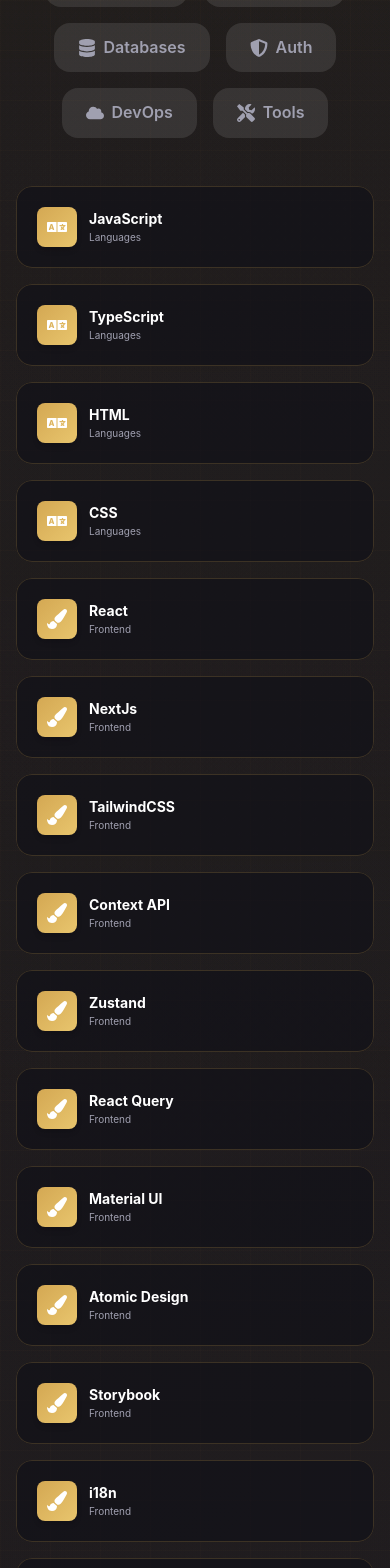
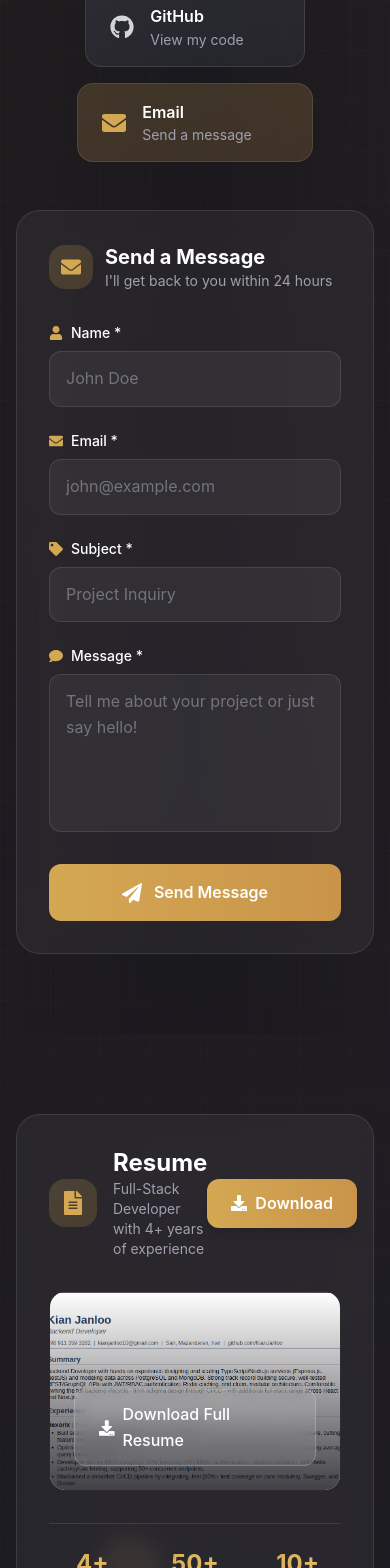
Before and after one commit to KianJanloo/myself, a React (Vite) app: page / in a window 390 px wide. Shown: the part 7700-9268 px from the top of the page. Built offline with nearby package versions, Linux system fonts and the light colour scheme; no server answers; what @heroui/react would draw is missing.

Commit message:
feat(design)

```diff
--- a/src/components/landing/Landing.tsx
+++ b/src/components/landing/Landing.tsx
@@ -5,7 +5,6 @@
 import Experience from "./experience/Experience"
 import Projects from "./projects/Projects"
 import ResumeBox from "./resume-box/ResumeBox"
-import Skills from "./skills/Skills"
 import Summary from "./summary/Summary"
 import ThemeSwitcher from "../common/ThemeSwitcher"
 import ViewModeToggle from "../common/ViewModeToggle"
@@ -16,7 +15,6 @@
   { name: "About", href: "#summary" },
   { name: "Experience", href: "#experiences" },
   { name: "Projects", href: "#projects" },
-  { name: "Skills", href: "#skills" },
   { name: "Contact", href: "#contact" }
 ] as const
 
@@ -250,26 +248,6 @@
             </div>
           </section>
 
-          <section id="skills" className="py-20" aria-label="Technical Skills">
-            <div className="max-w-7xl mx-auto px-4 sm:px-6 lg:px-8">
-              <motion.header
-                initial={{ opacity: 0, y: 20 }}
-                whileInView={{ opacity: 1, y: 0 }}
-                transition={{ duration: 0.6 }}
-                viewport={{ once: true }}
-                className="text-center mb-16"
-              >
-                <FlipText className="font-bold text-5xl tracking-tight gradient-text mb-4">
-                  Skills
-                </FlipText>
-                <p className="text-xl text-text-muted max-w-2xl mx-auto">
-                  Technologies and tools I work with to bring ideas to life
-                </p>
-              </motion.header>
-              <Skills />
-            </div>
-          </section>
-
           <section id="contact" className="py-20 bg-gradient-to-r from-transparent via-secondary/30 to-transparent" aria-label="Contact Information">
             <div className="max-w-7xl mx-auto px-4 sm:px-6 lg:px-8">
               <motion.header
--- a/src/components/landing/contact/Contact.tsx
+++ b/src/components/landing/contact/Contact.tsx
@@ -1,31 +1,75 @@
 import { FaGithub, FaLinkedin, FaEnvelope } from 'react-icons/fa'
-import ContactCard from './ContactCard'
 import ContactForm from './ContactForm'
+import { motion } from 'framer-motion'
+
+const socialLinks = [
+  {
+    icon: <FaLinkedin />,
+    title: "LinkedIn",
+    description: "Connect professionally",
+    link: "https://www.linkedin.com/in/kian-janloo-6b7473344/",
+    color: "from-blue-500/20 to-blue-600/20",
+    hoverColor: "group-hover:from-blue-500/30 group-hover:to-blue-600/30",
+    iconColor: "text-blue-400 group-hover:text-blue-300"
+  },
+  {
+    icon: <FaGithub />,
+    title: "GitHub",
+    description: "View my code",
+    link: "https://github.com/KianJanloo",
+    color: "from-gray-500/20 to-gray-600/20",
+    hoverColor: "group-hover:from-gray-500/30 group-hover:to-gray-600/30",
+    iconColor: "text-gray-300 group-hover:text-white"
+  },
+  {
+    icon: <FaEnvelope />,
+    title: "Email",
+    description: "Send a message",
+    link: "mailto:KianJanloo10@gmail.com",
+    color: "from-accent/20 to-accent-secondary/20",
+    hoverColor: "group-hover:from-accent/30 group-hover:to-accent-secondary/30",
+    iconColor: "text-accent group-hover:text-gold-light"
+  }
+]
 
 const Contact = () => {
   return (
-    <div className="space-y-16">
-      <div className='grid grid-cols-1 md:grid-cols-2 lg:grid-cols-3 gap-6 max-w-5xl mx-auto'>
-        <ContactCard
-          icon={<FaLinkedin />}
-          title="LinkedIn"
-          value='Connect with me on LinkedIn for professional networking and collaboration opportunities.'
-          link="https://www.linkedin.com/in/kian-janloo-6b7473344/"
-        />
-        <ContactCard
-          icon={<FaGithub />}
-          title="GitHub"
-          value='Explore my repositories and contributions to open source projects.'
-          link="https://github.com/KianJanloo"
-        />
-        <ContactCard
-          icon={<FaEnvelope />}
-          title="Email"
-          value='Get in touch directly for project inquiries and collaboration opportunities.'
-          link="mailto:KianJanloo10@gmail.com"
-        />
+    <div className="space-y-12">
+      {/* Social Links - Horizontal Bar */}
+      <div className="flex flex-wrap justify-center gap-4 max-w-4xl mx-auto">
+        {socialLinks.map((social, index) => (
+          <motion.a
+            key={social.title}
+            href={social.link}
+            target="_blank"
+            rel="noopener noreferrer"
+            initial={{ opacity: 0, y: 20 }}
+            whileInView={{ opacity: 1, y: 0 }}
+            transition={{ duration: 0.5, delay: index * 0.1 }}
+            viewport={{ once: true }}
+            className={`group relative flex items-center gap-4 px-6 py-4 rounded-2xl bg-gradient-to-br ${social.color} ${social.hoverColor} border border-white/10 hover:border-white/20 transition-all duration-300 hover:shadow-lg hover:shadow-accent/10 backdrop-blur-sm`}
+          >
+            <div className={`text-2xl ${social.iconColor} transition-colors duration-300`}>
+              {social.icon}
+            </div>
+            <div className="text-left">
+              <h3 className="font-semibold text-text-primary group-hover:text-white transition-colors duration-300">
+                {social.title}
+              </h3>
+              <p className="text-sm text-text-muted group-hover:text-text-primary/80 transition-colors duration-300">
+                {social.description}
+              </p>
+            </div>
+            <div className="ml-auto opacity-0 group-hover:opacity-100 transition-opacity duration-300">
+              <svg className="w-5 h-5 text-text-muted group-hover:text-accent" fill="none" stroke="currentColor" viewBox="0 0 24 24">
+                <path strokeLinecap="round" strokeLinejoin="round" strokeWidth={2} d="M10 6H6a2 2 0 00-2 2v10a2 2 0 002 2h10a2 2 0 002-2v-4M14 4h6m0 0v6m0-6L10 14" />
+              </svg>
+            </div>
+          </motion.a>
+        ))}
       </div>
 
+      {/* Contact Form */}
       <ContactForm />
     </div>
   )
--- a/src/components/landing/contact/ContactForm.tsx
+++ b/src/components/landing/contact/ContactForm.tsx
@@ -1,6 +1,6 @@
 import { useState } from 'react'
 import { motion } from 'framer-motion'
-import { FaPaperPlane, FaCheck, FaExclamationTriangle, FaEnvelope } from 'react-icons/fa'
+import { FaPaperPlane, FaCheck, FaExclamationTriangle, FaEnvelope, FaUser, FaTag, FaComment } from 'react-icons/fa'
 import { sendEmail, createEmailLink } from '../../../utils/service/emailService'
 
 interface FormData {
@@ -101,114 +101,148 @@
     <motion.div
       initial={{ opacity: 0, y: 20 }}
       whileInView={{ opacity: 1, y: 0 }}
-      transition={{ duration: 0.5 }}
+      transition={{ duration: 0.5, delay: 0.3 }}
       viewport={{ once: true }}
-      className="max-w-5xl mx-auto"
+      className="max-w-4xl mx-auto"
     >
-      <div className="glass rounded-2xl p-8 border border-white/20">
-        <h3 className="text-2xl font-bold text-text-primary mb-6 text-center gradient-text">
-          Send me a message
+      <div className="relative group">
+        {/* Glow effect */}
+        <div className="absolute -inset-1 bg-gradient-to-r from-accent/10 via-accent-secondary/10 to-accent/10 rounded-3xl blur-xl opacity-0 group-hover:opacity-100 transition-opacity duration-500" />
+
+        <div className="relative glass rounded-3xl p-8 md:p-10 border border-white/10 group-hover:border-accent/20 transition-all duration-500">
+          <div className="flex items-center gap-3 mb-8">
+            <div className="p-3 bg-gradient-to-br from-accent/20 to-accent-secondary/20 rounded-2xl">
+              <FaEnvelope className="w-5 h-5 text-accent" />
+            </div>
+            <div>
+              <h3 className="text-xl font-bold text-text-primary">
+                Send a Message
               </h3>
+              <p className="text-sm text-text-muted">
+                I'll get back to you within 24 hours
+              </p>
+            </div>
+          </div>
 
           <form onSubmit={handleSubmit} className="space-y-6">
             <div className="grid md:grid-cols-2 gap-6">
-            <div>
-              <label htmlFor="name" className="block text-sm font-medium text-text-primary mb-2">
+              <div className="space-y-2">
+                <label htmlFor="name" className="flex items-center gap-2 text-sm font-medium text-text-primary">
+                  <FaUser className="w-3.5 h-3.5 text-accent" />
                   Name *
                 </label>
+                <div className="relative">
                   <input
                     type="text"
                     id="name"
                     name="name"
                     value={formData.name}
                     onChange={handleChange}
-                className={`w-full px-4 py-3 rounded-lg bg-white/5 border transition-colors ${
-                  errors.name ? 'border-red-500' : 'border-white/20 focus:border-accent'
-                } text-text-primary placeholder-text-muted focus:outline-none focus:ring-2 focus:ring-accent/20`}
-                placeholder="Your name"
+                    className={`w-full px-4 py-3.5 rounded-xl bg-white/5 border transition-all duration-300 ${
+                      errors.name
+                        ? 'border-red-500/50 focus:border-red-500'
+                        : 'border-white/10 focus:border-accent/50 hover:border-white/20'
+                    } text-text-primary placeholder-text-muted/60 focus:outline-none focus:ring-2 focus:ring-accent/20 focus:bg-white/8`}
+                    placeholder="John Doe"
                   />
                   {errors.name && (
-                <p className="text-red-400 text-sm mt-1 flex items-center gap-1">
+                    <p className="text-red-400 text-xs mt-1.5 flex items-center gap-1.5">
                       <FaExclamationTriangle className="w-3 h-3" />
                       {errors.name}
                     </p>
                   )}
                 </div>
+              </div>
 
-            <div>
-              <label htmlFor="email" className="block text-sm font-medium text-text-primary mb-2">
+              <div className="space-y-2">
+                <label htmlFor="email" className="flex items-center gap-2 text-sm font-medium text-text-primary">
+                  <FaEnvelope className="w-3.5 h-3.5 text-accent" />
                   Email *
                 </label>
+                <div className="relative">
                   <input
                     type="email"
                     id="email"
                     name="email"
                     value={formData.email}
                     onChange={handleChange}
-                className={`w-full px-4 py-3 rounded-lg bg-white/5 border transition-colors ${
-                  errors.email ? 'border-red-500' : 'border-white/20 focus:border-accent'
-                } text-text-primary placeholder-text-muted focus:outline-none focus:ring-2 focus:ring-accent/20`}
-                placeholder="your.email@example.com"
+                    className={`w-full px-4 py-3.5 rounded-xl bg-white/5 border transition-all duration-300 ${
+                      errors.email
+                        ? 'border-red-500/50 focus:border-red-500'
+                        : 'border-white/10 focus:border-accent/50 hover:border-white/20'
+                    } text-text-primary placeholder-text-muted/60 focus:outline-none focus:ring-2 focus:ring-accent/20 focus:bg-white/8`}
+                    placeholder="john@example.com"
                   />
                   {errors.email && (
-                <p className="text-red-400 text-sm mt-1 flex items-center gap-1">
+                    <p className="text-red-400 text-xs mt-1.5 flex items-center gap-1.5">
                       <FaExclamationTriangle className="w-3 h-3" />
                       {errors.email}
                     </p>
                   )}
                 </div>
               </div>
+            </div>
 
-          <div>
-            <label htmlFor="subject" className="block text-sm font-medium text-text-primary mb-2">
+            <div className="space-y-2">
+              <label htmlFor="subject" className="flex items-center gap-2 text-sm font-medium text-text-primary">
+                <FaTag className="w-3.5 h-3.5 text-accent" />
                 Subject *
               </label>
+              <div className="relative">
                 <input
                   type="text"
                   id="subject"
                   name="subject"
                   value={formData.subject}
                   onChange={handleChange}
-              className={`w-full px-4 py-3 rounded-lg bg-white/5 border transition-colors ${
-                errors.subject ? 'border-red-500' : 'border-white/20 focus:border-accent'
-              } text-text-primary placeholder-text-muted focus:outline-none focus:ring-2 focus:ring-accent/20`}
-              placeholder="What's this about?"
+                  className={`w-full px-4 py-3.5 rounded-xl bg-white/5 border transition-all duration-300 ${
+                    errors.subject
+                      ? 'border-red-500/50 focus:border-red-500'
+                      : 'border-white/10 focus:border-accent/50 hover:border-white/20'
+                  } text-text-primary placeholder-text-muted/60 focus:outline-none focus:ring-2 focus:ring-accent/20 focus:bg-white/8`}
+                  placeholder="Project Inquiry"
                 />
                 {errors.subject && (
-              <p className="text-red-400 text-sm mt-1 flex items-center gap-1">
+                  <p className="text-red-400 text-xs mt-1.5 flex items-center gap-1.5">
                     <FaExclamationTriangle className="w-3 h-3" />
                     {errors.subject}
                   </p>
                 )}
               </div>
+            </div>
 
-          <div>
-            <label htmlFor="message" className="block text-sm font-medium text-text-primary mb-2">
+            <div className="space-y-2">
+              <label htmlFor="message" className="flex items-center gap-2 text-sm font-medium text-text-primary">
+                <FaComment className="w-3.5 h-3.5 text-accent" />
                 Message *
               </label>
+              <div className="relative">
                 <textarea
                   id="message"
                   name="message"
                   value={formData.message}
                   onChange={handleChange}
-              rows={6}
-              className={`w-full px-4 py-3 rounded-lg bg-white/5 border transition-colors resize-none ${
-                errors.message ? 'border-red-500' : 'border-white/20 focus:border-accent'
-              } text-text-primary placeholder-text-muted focus:outline-none focus:ring-2 focus:ring-accent/20`}
+                  rows={5}
+                  className={`w-full px-4 py-3.5 rounded-xl bg-white/5 border transition-all duration-300 resize-none ${
+                    errors.message
+                      ? 'border-red-500/50 focus:border-red-500'
+                      : 'border-white/10 focus:border-accent/50 hover:border-white/20'
+                  } text-text-primary placeholder-text-muted/60 focus:outline-none focus:ring-2 focus:ring-accent/20 focus:bg-white/8`}
                   placeholder="Tell me about your project or just say hello!"
                 />
                 {errors.message && (
-              <p className="text-red-400 text-sm mt-1 flex items-center gap-1">
+                  <p className="text-red-400 text-xs mt-1.5 flex items-center gap-1.5">
                     <FaExclamationTriangle className="w-3 h-3" />
                     {errors.message}
                   </p>
                 )}
               </div>
+            </div>
 
             <motion.button
               type="submit"
               disabled={isSubmitting}
-            className="w-full bg-gradient-to-r cursor-pointer from-accent to-accent-secondary text-white py-4 px-6 rounded-lg font-semibold hover:shadow-lg transition-all duration-300 disabled:opacity-50 disabled:cursor-not-allowed flex items-center justify-center gap-2"
+              className="w-full bg-gradient-to-r from-accent to-accent-secondary text-white py-4 px-6 rounded-xl font-semibold hover:shadow-lg hover:shadow-accent/25 transition-all duration-300 disabled:opacity-50 disabled:cursor-not-allowed flex items-center justify-center gap-3 cursor-pointer"
               whileHover={{ scale: isSubmitting ? 1 : 1.02 }}
               whileTap={{ scale: isSubmitting ? 1 : 0.98 }}
             >
@@ -234,8 +268,9 @@
               <motion.div
                 initial={{ opacity: 0, y: 10 }}
                 animate={{ opacity: 1, y: 0 }}
-              className="text-center text-green-400 text-sm"
+                className="text-center text-green-400 text-sm flex items-center justify-center gap-2"
               >
+                <FaCheck className="w-4 h-4" />
                 Thank you! I'll get back to you soon.
               </motion.div>
             )}
@@ -247,12 +282,12 @@
                 className="text-center space-y-3"
               >
                 <p className="text-red-400 text-sm">
-                Unable to send email automatically. Use the button below to send via your email client.
+                  Unable to send email automatically.
                 </p>
                 <button
                   type="button"
                   onClick={handleEmailFallback}
-                className="inline-flex items-center gap-2 px-4 py-2 bg-accent/10 text-accent rounded-lg hover:bg-accent/20 transition-colors duration-300 text-sm font-medium"
+                  className="inline-flex items-center gap-2 px-5 py-2.5 bg-accent/10 text-accent rounded-xl hover:bg-accent/20 border border-accent/20 transition-all duration-300 text-sm font-medium cursor-pointer"
                 >
                   <FaEnvelope className="w-4 h-4" />
                   Open Email Client
@@ -261,6 +296,7 @@
             )}
           </form>
         </div>
+      </div>
     </motion.div>
   )
 }
--- a/src/components/landing/resume-box/ResumeBox.tsx
+++ b/src/components/landing/resume-box/ResumeBox.tsx
@@ -1,41 +1,111 @@
 import { motion } from 'framer-motion';
 import resumeImage from "@/assets/Resume.png"
 import resume from "/Resume.pdf"
+import { FaDownload, FaFileAlt } from 'react-icons/fa'
 
 const ResumeBox = () => {
   return (
-    <div className="border-2 border-card-border p-8 rounded-3xl max-w-5xl max-md:max-w-full mx-auto shadow-2xl transform hover:scale-[1.02] transition-all duration-300">
-      <header className="flex justify-between items-center mb-6">
-        <h2 className="text-2xl font-bold text-text-primary">Resume</h2>
+    <section className="py-20" aria-label="Resume">
+      <div className="max-w-5xl mx-auto px-4 sm:px-6 lg:px-8">
+        <motion.div
+          initial={{ opacity: 0, y: 30 }}
+          whileInView={{ opacity: 1, y: 0 }}
+          transition={{ duration: 0.6 }}
+          viewport={{ once: true }}
+          className="relative group"
+        >
+          {/* Glow effect */}
+          <div className="absolute -inset-1 bg-gradient-to-r from-accent/20 via-accent-secondary/20 to-accent/20 rounded-3xl blur-xl opacity-0 group-hover:opacity-100 transition-opacity duration-500" />
+
+          {/* Main card */}
+          <div className="relative glass rounded-3xl border border-white/10 group-hover:border-accent/30 transition-all duration-500 overflow-hidden">
+            {/* Header */}
+            <div className="p-8 pb-0">
+              <div className="flex items-center justify-between">
+                <div className="flex items-center gap-4">
+                  <div className="p-3 bg-gradient-to-br from-accent/20 to-accent-secondary/20 rounded-2xl group-hover:from-accent/30 group-hover:to-accent-secondary/30 transition-all duration-300">
+                    <FaFileAlt className="w-6 h-6 text-accent" />
+                  </div>
+                  <div>
+                    <h2 className="text-2xl font-bold text-text-primary group-hover:gradient-text transition-all duration-300">
+                      Resume
+                    </h2>
+                    <p className="text-sm text-text-muted">
+                      Full-Stack Developer with 4+ years of experience
+                    </p>
+                  </div>
+                </div>
+
                 <motion.a
                   whileHover={{ scale: 1.05 }}
                   whileTap={{ scale: 0.95 }}
                   href={resume}
                   download
-          className="bg-accent text-white px-6 py-3 rounded-xl cursor-pointer font-semibold shadow-lg hover:shadow-accent/30 transition-all duration-300 flex items-center gap-2"
+                  className="flex items-center gap-2 px-6 py-3 bg-gradient-to-r from-accent to-accent-secondary text-white rounded-xl font-semibold shadow-lg hover:shadow-accent/30 transition-all duration-300 cursor-pointer"
                 >
-          <svg xmlns="http://www.w3.org/2000/svg" className="h-5 w-5" viewBox="0 0 20 20" fill="currentColor">
-            <path fillRule="evenodd" d="M3 17a1 1 0 011-1h12a1 1 0 110 2H4a1 1 0 01-1-1zm3.293-7.707a1 1 0 011.414 0L9 10.586V3a1 1 0 112 0v7.586l1.293-1.293a1 1 0 111.414 1.414l-3 3a1 1 0 01-1.414 0l-3-3a1 1 0 010-1.414z" clipRule="evenodd" />
-          </svg>
-          Download
+                  <FaDownload className="w-4 h-4" />
+                  <span className="hidden sm:inline">Download PDF</span>
+                  <span className="sm:hidden">Download</span>
                 </motion.a>
-      </header>
-      <div className="relative w-full h-[500px] max-md:h-[300px] max-sm:h-[200px] overflow-hidden bg-transparent group">
+              </div>
+            </div>
+
+            {/* Resume Preview */}
+            <div className="p-8">
+              <div className="relative w-full h-[500px] max-md:h-[300px] max-sm:h-[200px] rounded-2xl overflow-hidden bg-black/20 border border-white/5">
                 <motion.img
-          initial={{ opacity: 0, y: 20 }}
-          animate={{ opacity: 1, y: 0 }}
-          transition={{ duration: 0.5 }}
+                  initial={{ opacity: 0, scale: 0.95 }}
+                  whileInView={{ opacity: 1, scale: 1 }}
+                  transition={{ duration: 0.5, delay: 0.2 }}
+                  viewport={{ once: true }}
                   src={resumeImage}
                   alt="Resume Preview"
-          className="w-full mx-auto rounded-2xl h-auto object-top transform group-hover:scale-[1.02] transition-all duration-500"
+                  className="w-full h-full object-cover object-top transform group-hover:scale-[1.02] transition-transform duration-700"
                 />
-        <div className="absolute bottom-0 left-0 w-full h-40 bg-gradient-to-t from-secondary via-secondary/80 to-transparent rounded-b-2xl"></div>
-        <div className="absolute inset-0 bg-gradient-to-t from-secondary/20 to-transparent opacity-0 group-hover:opacity-100 transition-opacity duration-300"></div>
-      </div>
-      <div className="mt-4 text-text-muted text-sm">
-        <p>Full-Stack Developer with over 4 years of experience in building modern web applications using React and Next.js. Passionate about creating seamless user experiences and delivering high-performance solutions.</p>
+
+                {/* Gradient overlay */}
+                <div className="absolute inset-0 bg-gradient-to-t from-secondary via-secondary/50 to-transparent opacity-80" />
+
+                {/* Hover overlay */}
+                <div className="absolute inset-0 bg-gradient-to-t from-accent/10 to-transparent opacity-0 group-hover:opacity-100 transition-opacity duration-500" />
+
+                {/* Bottom CTA */}
+                <div className="absolute bottom-0 left-0 right-0 p-6">
+                  <motion.a
+                    whileHover={{ scale: 1.02 }}
+                    whileTap={{ scale: 0.98 }}
+                    href={resume}
+                    download
+                    className="inline-flex items-center gap-2 px-6 py-3 bg-white/10 backdrop-blur-sm border border-white/20 text-white rounded-xl font-medium hover:bg-white/20 transition-all duration-300"
+                  >
+                    <FaDownload className="w-4 h-4" />
+                    Download Full Resume
+                  </motion.a>
                 </div>
               </div>
+            </div>
+
+            {/* Stats row */}
+            <div className="px-8 pb-8">
+              <div className="grid grid-cols-3 gap-4 pt-6 border-t border-white/10">
+                <div className="text-center">
+                  <div className="text-2xl font-bold gradient-text">4+</div>
+                  <div className="text-sm text-text-muted">Years Experience</div>
+                </div>
+                <div className="text-center">
+                  <div className="text-2xl font-bold gradient-text">50+</div>
+                  <div className="text-sm text-text-muted">Projects Completed</div>
+                </div>
+                <div className="text-center">
+                  <div className="text-2xl font-bold gradient-text">10+</div>
+                  <div className="text-sm text-text-muted">Technologies</div>
+                </div>
+              </div>
+            </div>
+          </div>
+        </motion.div>
+      </div>
+    </section>
   );
 };
 
```
Also changed, not shown: 1 other file (tests, documents, lock files or other folders). Lines whose indentation alone changed are shown as unchanged.
